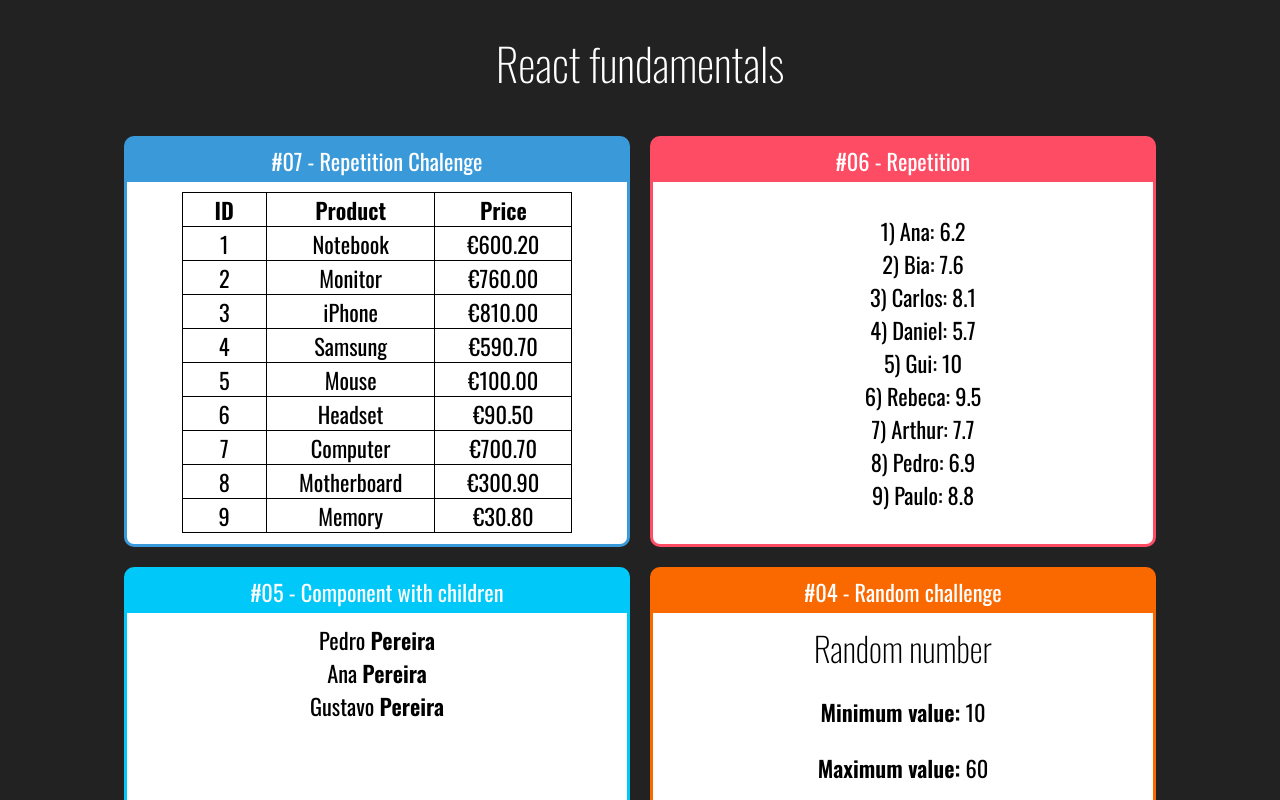
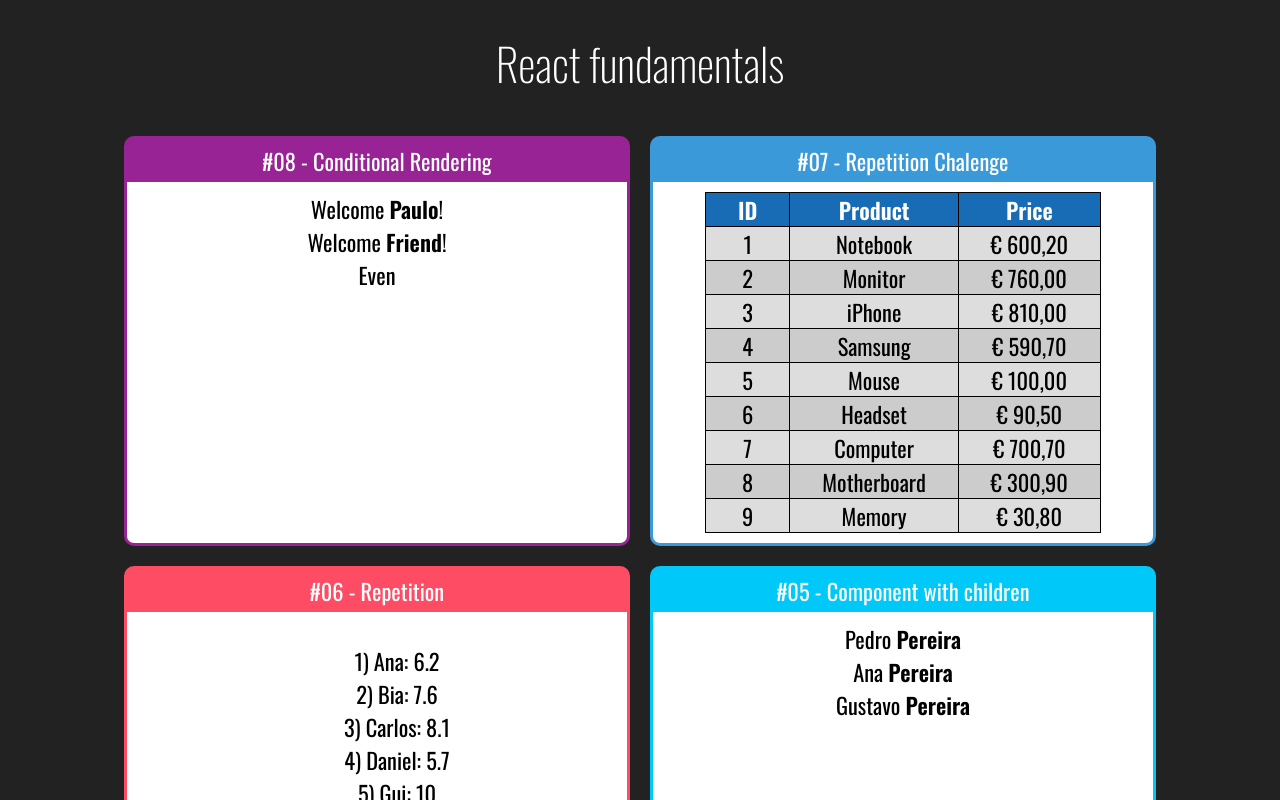
Before and after one commit to JulianaBernardes/react-redux, a React (Create React App) app in the folder fundamentals-react/: page / in a window 1280 px wide. Shown: the top 800 px of the page. Built offline with nearby package versions, Linux system fonts and the light colour scheme.

Commit message:
react components

```diff
--- a/fundamentals-react/src/App.jsx
+++ b/fundamentals-react/src/App.jsx
@@ -1,6 +1,8 @@
 import React from 'react'
 import './App.css'
 
+import UserInfo from './components/conditional/UserInfo'
+import EvenOrOdd from './components/conditional/EvenOrOdd'
 import ProductsTable from './components/repeat/ProductsTable'
 import StudentsList from './components/repeat/StudentsList'
 import Family from './components/basics/Family'
@@ -17,6 +19,13 @@
             <h1>React fundamentals</h1>
 
             <div className="Cards">
+
+                <Card title="#08 - Conditional Rendering" color="#982395">
+                    <UserInfo user={{name: 'Paulo'}}></UserInfo>
+                    <UserInfo user={{}}></UserInfo>
+
+                    <EvenOrOdd number={20}></EvenOrOdd>
+                </Card>
 
                 <Card title="#07 - Repetition Chalenge" color="#3A9AD9">
                     <ProductsTable></ProductsTable>
--- /dev/null
+++ b/fundamentals-react/src/components/conditional/EvenOrOdd.jsx
@@ -0,0 +1,14 @@
+import React from 'react'
+
+// eslint-disable-next-line import/no-anonymous-default-export
+export default props => {
+    const isEven = props.number % 2 === 0
+    return (
+        <div>
+            {isEven ?
+                <span>Even</span> :
+                <span>Odd</span>
+            }
+        </div>
+    )
+}
--- /dev/null
+++ b/fundamentals-react/src/components/conditional/If.js
@@ -0,0 +1,10 @@
+
+
+// eslint-disable-next-line import/no-anonymous-default-export
+export default props => {
+    if(props.test) {
+        return props.children
+    } else {
+        return false
+    }
+}
--- /dev/null
+++ b/fundamentals-react/src/components/conditional/UserInfo.jsx
@@ -0,0 +1,17 @@
+import React from 'react'
+import If from './If'
+
+// eslint-disable-next-line import/no-anonymous-default-export
+export default props => {
+    const user = props.user || {}
+    return (
+        <div>
+            <If test={user && user.name}>
+                Welcome <strong>{user.name}</strong>!
+            </If>
+            <If test={!user || !user.name}>
+                Welcome <strong>Friend</strong>!
+            </If>
+        </div>
+    )
+}
--- a/fundamentals-react/src/components/repeat/ProductsTable.css
+++ b/fundamentals-react/src/components/repeat/ProductsTable.css
@@ -11,3 +11,16 @@
     display: flex;
     justify-content: center;
 }
+
+.tableProducts th {
+    background-color: rgb(24, 108, 182);
+    color: #FFF;
+}
+
+.tableProducts .Even {
+    background-color: #ddd;
+}
+
+.tableProducts .Odd {
+    background-color: #CCC;
+}
--- a/fundamentals-react/src/components/repeat/ProductsTable.jsx
+++ b/fundamentals-react/src/components/repeat/ProductsTable.jsx
@@ -5,9 +5,10 @@
 // eslint-disable-next-line import/no-anonymous-default-export
 export default props => {
 
-    const productsTD = products.map(product => {
+    const productsTD = products.map((product, i) => {
         return (
-            <tr key={product.id}>
+            <tr key={product.id}
+                className={i % 2 === 0 ? 'Even' : 'Odd'}>
                 <td>
                     {product.id}
                 </td>
@@ -15,7 +16,7 @@
                     {product.name}
                 </td>
                 <td>
-                    €{product.price.toFixed(2)}
+                    € {product.price.toFixed(2).replace('.', ',')}
                 </td>
             </tr>
         )
```
Also changed, not shown: 1 other file (tests, documents, lock files or other folders). Lines whose indentation alone changed are shown as unchanged.
